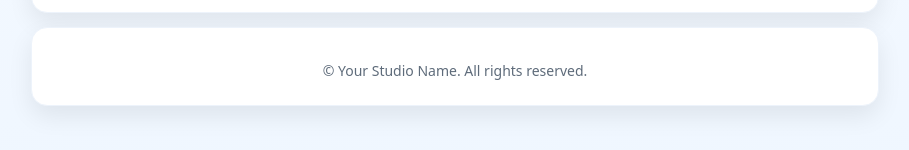
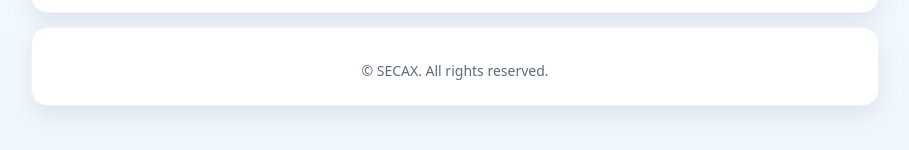
Before and after one commit to SecaraAdrian/panic-at-chicken-legal, a plain HTML site: page index.html in a window 1280 px wide. Shown: the part 2134-2284 px from the top of the page, without its empty margins (185-1094 px from the left). Drawn offline with Linux system fonts and the light colour scheme.

Commit message:
Update index.html

```diff
--- a/index.html
+++ b/index.html
@@ -107,7 +107,7 @@
     </section>
 
     <section class="card footer-note">
-      <p>© <span class="editable">Your Studio Name</span>. All rights reserved.</p>
+      <p>© <span class="editable">SECAX</span>. All rights reserved.</p>
     </section>
   </main>
 </body>
```
